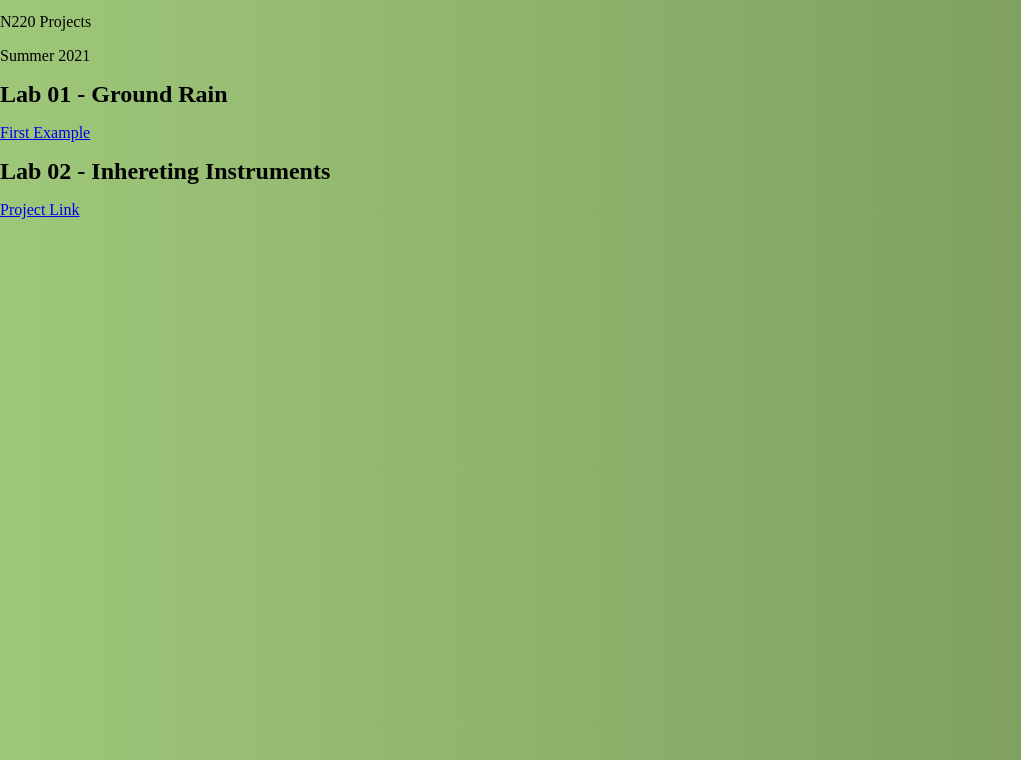
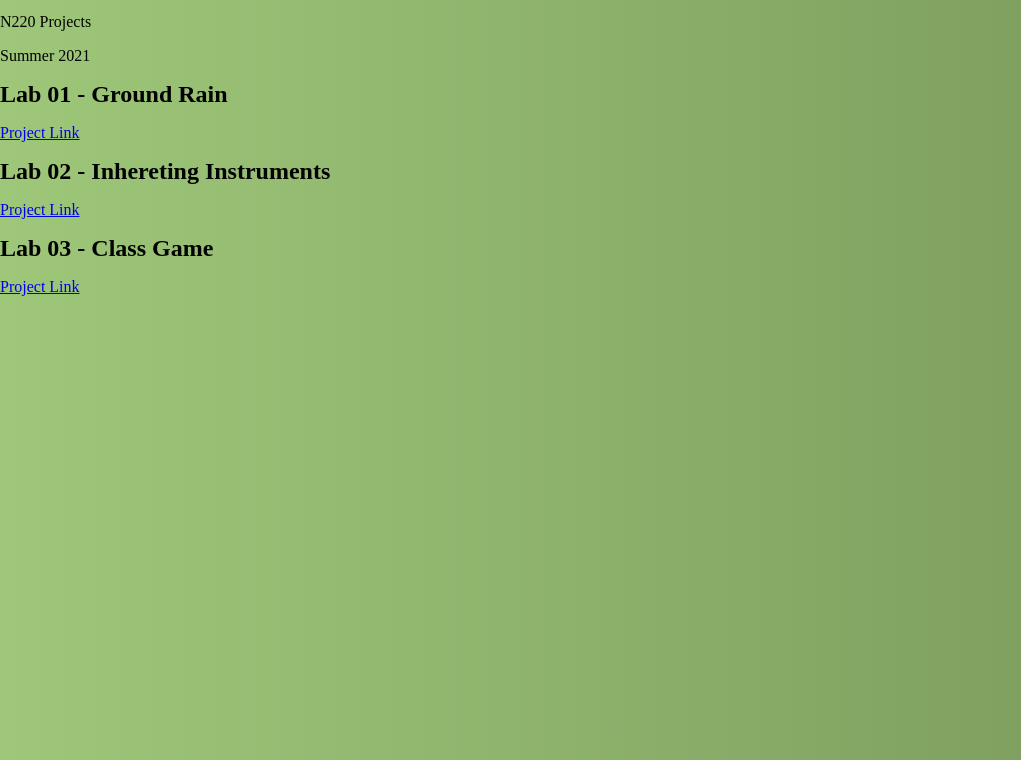
Before and after one commit to vcejaeli/n220summ2021, a plain HTML site: page index.html in a window 1280 px wide. Shown: the part 40-800 px from the top of the page, without its empty margins (0-1021 px from the left). Drawn offline with Linux system fonts and the light colour scheme.

Commit message:
updated links

```diff
--- a/index.html
+++ b/index.html
@@ -8,11 +8,14 @@
     <p>Summer 2021</p>
 
     <h2>Lab 01 - Ground Rain</h2>
-    <p><a href="labs/lab01/index.html">First Example</a></p>
+    <p><a href="labs/lab01/index.html">Project Link</a></p>
 
     <h2>Lab 02 - Inhereting Instruments</h2>
     <p><a href="labs/lab02/index.html">Project Link</a></p>
 
+    <h2>Lab 03 - Class Game</h2>
+    <p><a href="labs/lab03/index.html">Project Link</a></p>
+
 
  </body>
 </html>
```
